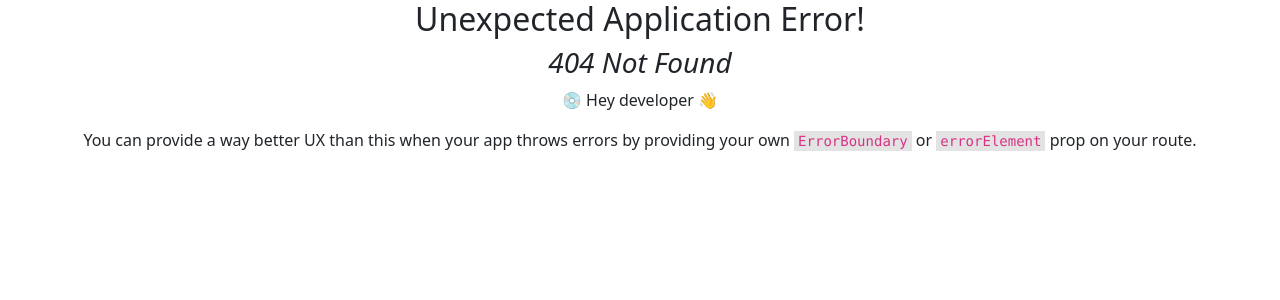
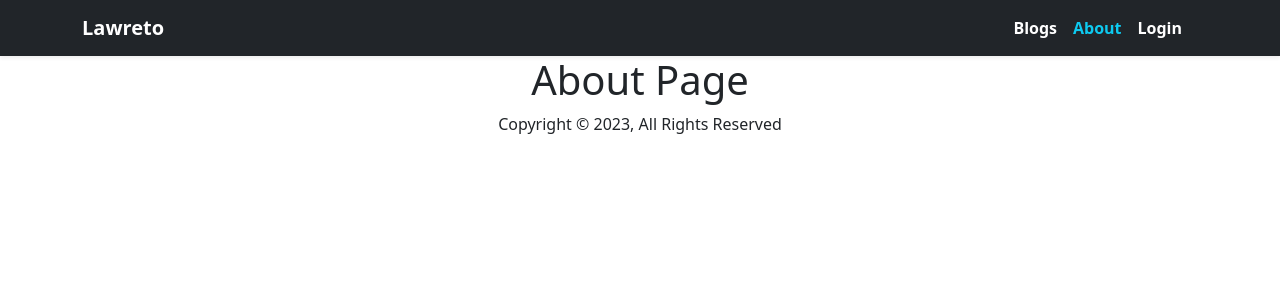
Before and after one commit to Samira-Shajahan-Borsha/lawreto-app, a React (Create React App) app: page /about in a window 1280 px wide. Before the commit this address had no page. Shown: the top 300 px of the page. Built offline with nearby package versions, Linux system fonts and the light colour scheme.

Commit message:
implemented active route

```diff
--- /dev/null
+++ b/src/Pages/About/About.js
@@ -0,0 +1,11 @@
+import React from 'react';
+
+const About = () => {
+    return (
+        <div>
+            <h1>About Page</h1>
+        </div>
+    );
+};
+
+export default About;
--- /dev/null
+++ b/src/Pages/Blogs/Blogs.js
@@ -0,0 +1,11 @@
+import React from 'react';
+
+const Blogs = () => {
+    return (
+        <div>
+            <h1>Blogs</h1>
+        </div>
+    );
+};
+
+export default Blogs;
--- a/src/Pages/Shared/Footer/Footer.js
+++ b/src/Pages/Shared/Footer/Footer.js
@@ -0,0 +1,14 @@
+import React from 'react';
+
+const Footer = () => {
+
+    const date = new Date().getFullYear();
+
+    return (
+        <footer>
+            <p>Copyright &copy; {date}, All Rights Reserved</p>
+        </footer>
+    );
+};
+
+export default Footer;
--- a/src/Pages/Shared/Header/Header.js
+++ b/src/Pages/Shared/Header/Header.js
@@ -2,24 +2,37 @@ import React from 'react';
 import Container from 'react-bootstrap/Container';
 import Nav from 'react-bootstrap/Nav';
 import Navbar from 'react-bootstrap/Navbar';
-import { Link } from 'react-router-dom';
+import { Link, NavLink } from 'react-router-dom';
+
 
 const Header = () => {
+
+    const activeRouteClassName = 'text-decoration-none text-info fw-semibold';
+
+    const inactiveRouteClassName = 'text-white text-decoration-none fw-semibold';
+
     return (
         <Navbar collapseOnSelect expand="lg" bg="dark" variant="dark" sticky="top" className='shadow-sm'>
             <Container>
                 <Navbar.Brand><Link to='/' className='text-decoration-none text-white fw-bolder'>Lawreto</Link></Navbar.Brand>
                 <Navbar.Toggle aria-controls="responsive-navbar-nav" />
                 <Navbar.Collapse id="responsive-navbar-nav">
-                    <Nav className="me-auto">
-                        <Nav.Link href="#features">Features</Nav.Link>
-                        <Nav.Link href="#pricing">Pricing</Nav.Link>
-                    </Nav>
-                    <Nav>
-                        <Nav.Link href="#deets">More deets</Nav.Link>
-                        <Nav.Link eventKey={2} href="#memes">
-                            Dank memes
-                        </Nav.Link>
+                    <Nav className='ms-auto'>
+                        <div className='me-3'>
+                            <NavLink to='/blogs' className={({ isActive }) =>
+                                isActive ? activeRouteClassName : inactiveRouteClassName
+                            }>Blogs</NavLink>
+                        </div>
+                        <div className='me-3'>
+                            <NavLink to='/about' className={({ isActive }) =>
+                                isActive ? activeRouteClassName : inactiveRouteClassName
+                            }>About</NavLink>
+                        </div>
+                        <div  className='me-3'>
+                            <NavLink to='/login' className={({ isActive }) =>
+                                isActive ? activeRouteClassName : inactiveRouteClassName
+                            }>Login</NavLink>
+                        </div>
                     </Nav>
                 </Navbar.Collapse>
             </Container>
--- a/src/layout/Main.js
+++ b/src/layout/Main.js
@@ -1,5 +1,6 @@
 import React from 'react';
 import { Outlet } from 'react-router-dom';
+import Footer from '../Pages/Shared/Footer/Footer';
 import Header from '../Pages/Shared/Header/Header';
 
 const Main = () => {
@@ -7,6 +8,7 @@ const Main = () => {
         <div>
             <Header></Header>
             <Outlet></Outlet>
+            <Footer></Footer>
         </div>
     );
 };
```
Also changed, not shown: src/routes/router.js (+15 -0 lines).
